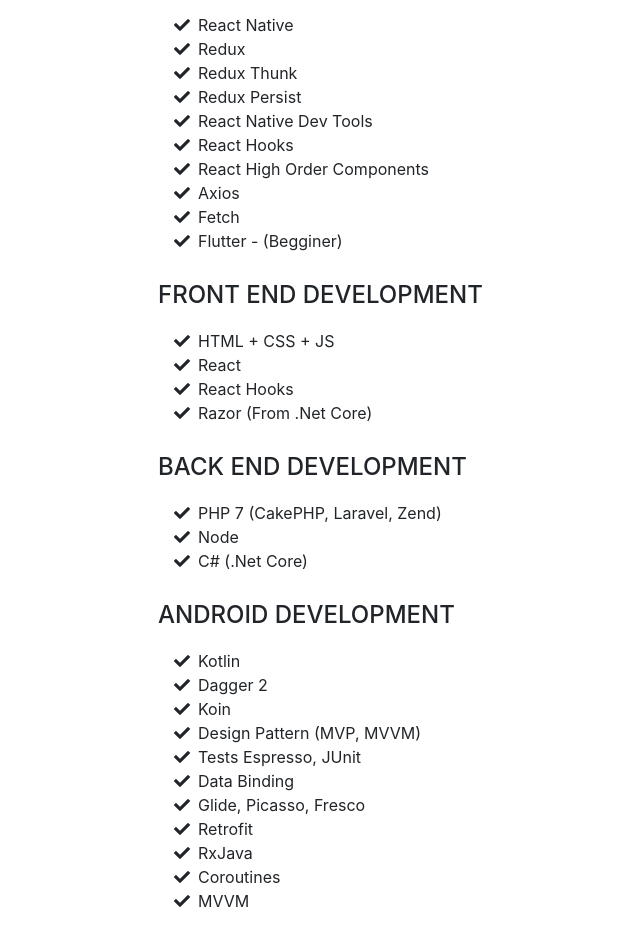
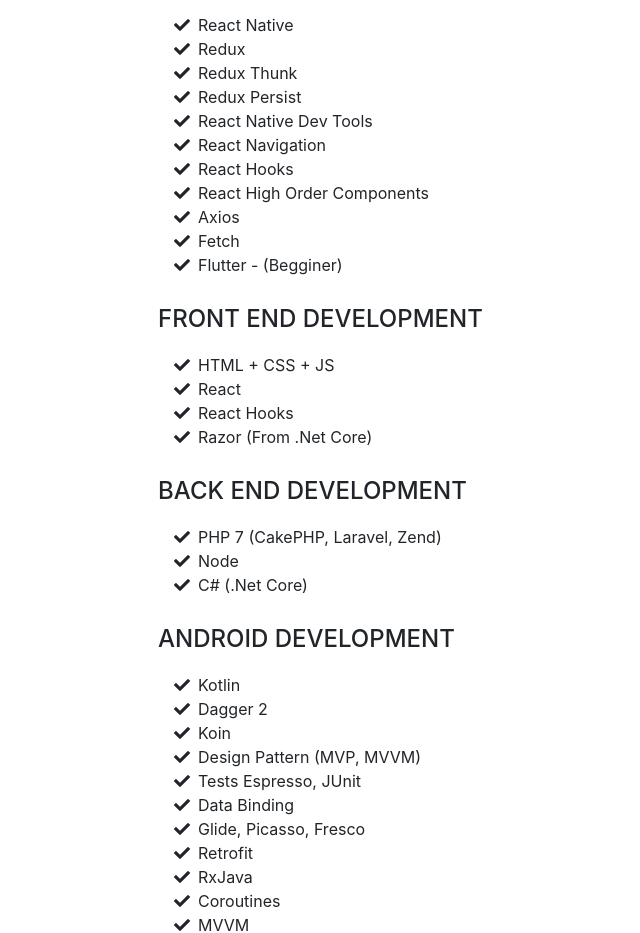
Before and after one commit to ErickMaeda/erickmaeda.github.io, a website with bundled scripts: page public/index.html in a window 1280 px wide. Shown: the part 4343-5276 px from the top of the page, without its empty margins (162-802 px from the left). Built offline with nearby package versions, Linux system fonts and the light colour scheme; a web font is replaced by a local one.

Commit message:
- Added skill

```diff
--- a/public/index.html
+++ b/public/index.html
@@ -294,6 +294,9 @@
             React Native Dev Tools</li>
           <li>
             <i class="fa-li fa fa-check"></i>
+            React Navigation</li>
+          <li>
+            <i class="fa-li fa fa-check"></i>
             React Hooks</li>
           <li>
             <i class="fa-li fa fa-check"></i>
```
